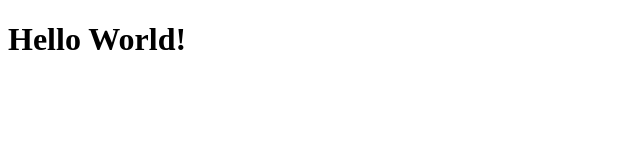
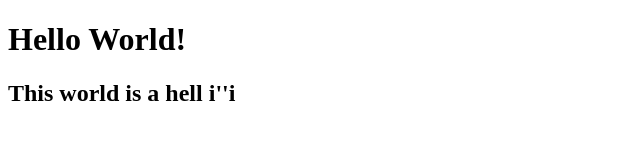
Before and after one commit to adityakr140301/demo-repo, a plain HTML site: page index.html in a window 1280 px wide. Shown: the whole page, without its empty margins (0-640 px from the left). Drawn offline with Linux system fonts and the light colour scheme.

Commit message:
updated index.html

```diff
--- a/index.html
+++ b/index.html
@@ -9,7 +9,7 @@
 <body>
     <div>
         <h1>Hello World!</h1>
-
+        <h2>This world is a hell i''i</h2>
     </div>
 </body>
 </html>
```
